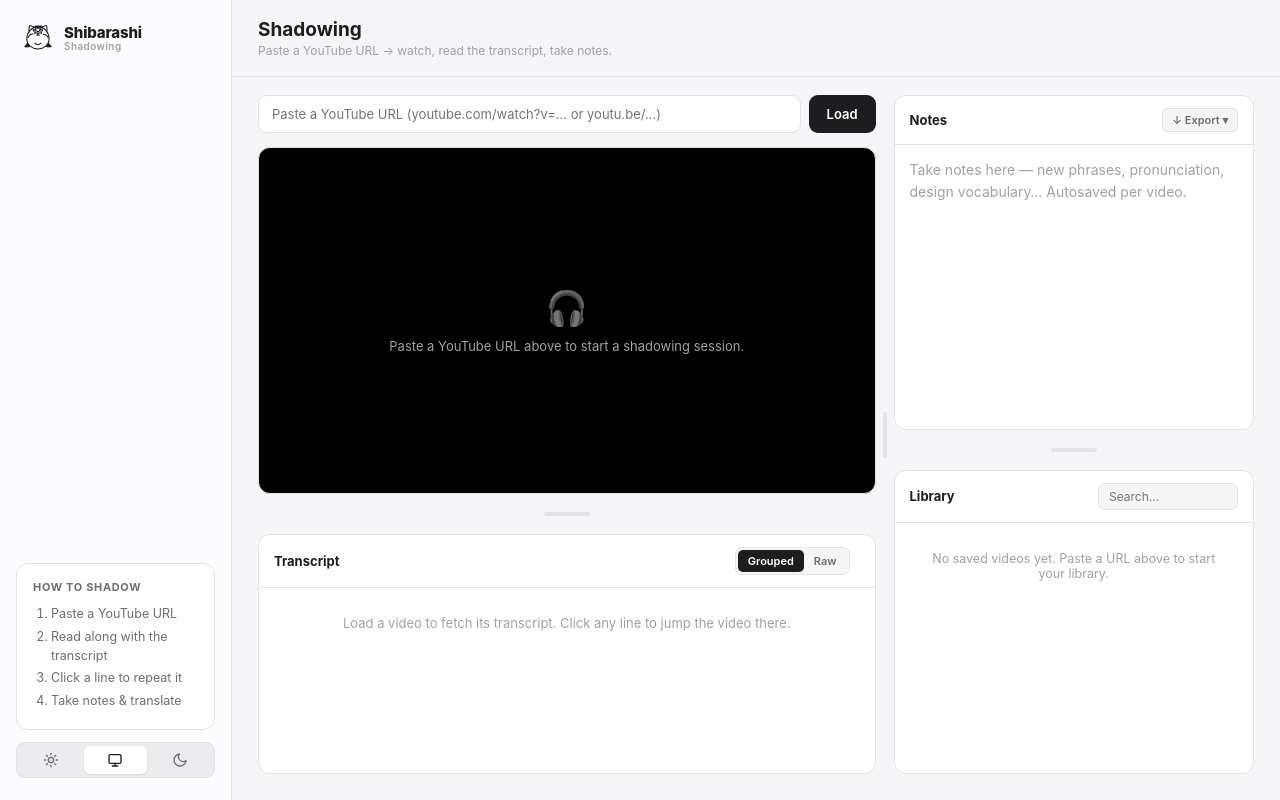
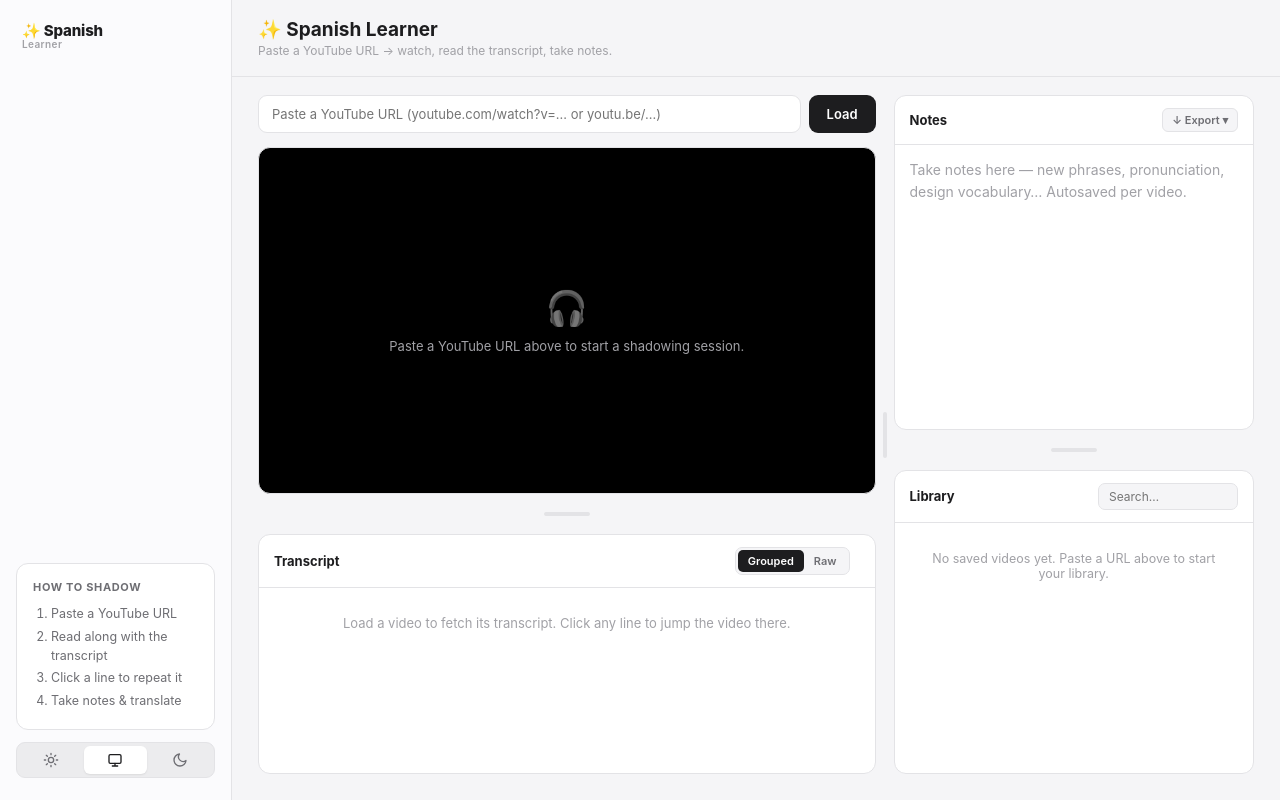
Before and after one commit to hykiko14/spanishlearner, a website: page index.html in a window 1280 px wide. Drawn offline with Linux system fonts and the light colour scheme.

Commit message:
rebrand to Spanish Learner + fix transcript

```diff
--- a/index.html
+++ b/index.html
@@ -4,7 +4,7 @@
   <meta charset="UTF-8" />
   <meta name="viewport" content="width=device-width, initial-scale=1.0" />
   <link rel="icon" type="image/svg+xml" href="favicon.svg" />
-  <title>Shibarashi — YouTube Shadowing</title>
+  <title>✨ Spanish Learner</title>
   <style>
     * { box-sizing: border-box; margin: 0; padding: 0; }
 
@@ -383,32 +383,7 @@
     <!-- SIDEBAR -->
     <aside class="sidebar">
       <div class="brand">
-        <div class="brand-mark">
-          <!-- Shiba logo — adapts to theme via currentColor -->
-          <svg viewBox="0 0 769 795" fill="none" xmlns="http://www.w3.org/2000/svg" aria-label="Shiba Inu" stroke="currentColor">
-            <path d="M345.085 320.223V322.132C345.085 331.26 352.485 338.661 361.614 338.661C370.742 338.661 378.143 331.26 378.143 322.132V305.086" stroke="currentColor" stroke-width="20.7926" stroke-linecap="round" stroke-linejoin="round"/>
-            <path d="M383.462 114.786C460.814 114.786 530.142 153.168 579.832 209.759C629.493 266.316 660.341 341.901 660.341 418.166C660.341 572.872 534.45 668.545 383.462 668.545C232.474 668.545 106.582 572.872 106.582 418.166C106.582 341.901 137.43 266.316 187.091 209.759C236.781 153.168 306.11 114.786 383.462 114.786Z" stroke="currentColor" stroke-width="26.5"/>
-            <circle cx="311.089" cy="280.002" r="19.382" fill="currentColor"/>
-            <circle cx="462.972" cy="280.002" r="19.382" fill="currentColor"/>
-            <circle cx="384.106" cy="263.828" r="30.3675" stroke="currentColor" stroke-width="26.5"/>
-            <path d="M297.671 181.982C305.548 181.982 313.484 183.05 320.151 185.161C323.419 186.196 327.163 187.724 330.588 190.063C333.91 192.332 338.827 196.738 340.292 203.301C341.757 209.863 338.807 214.269 336.498 216.537C334.117 218.876 331.056 220.405 328.251 221.44C322.526 223.552 315.067 224.62 307.19 224.62C299.313 224.62 291.377 223.552 284.71 221.44C281.442 220.405 277.698 218.876 274.273 216.537C271.055 214.34 266.34 210.136 264.717 203.91L264.569 203.301L264.445 202.692C263.288 196.465 266.126 192.261 268.363 190.063C270.744 187.724 273.805 186.196 276.61 185.161C282.335 183.05 289.794 181.982 297.671 181.982Z" stroke="currentColor" stroke-width="26.5" stroke-linejoin="round"/>
-            <path d="M464.372 181.982C456.495 181.982 448.559 183.05 441.892 185.161C438.624 186.196 434.881 187.724 431.456 190.063C428.133 192.332 423.216 196.738 421.751 203.301C420.286 209.863 423.236 214.269 425.545 216.537C427.926 218.876 430.987 220.405 433.793 221.44C439.517 223.552 446.976 224.62 454.853 224.62C462.73 224.62 470.666 223.552 477.334 221.44C480.601 220.405 484.345 218.876 487.77 216.537C490.988 214.34 495.703 210.136 497.326 203.91L497.474 203.301L497.598 202.692C498.755 196.465 495.917 192.261 493.68 190.063C491.3 187.724 488.238 186.196 485.433 185.161C479.708 183.05 472.249 181.982 464.372 181.982Z" stroke="currentColor" stroke-width="26.5" stroke-linejoin="round"/>
-            <path d="M421.837 320.223V322.132C421.837 331.26 414.436 338.661 405.308 338.661C396.179 338.661 388.779 331.26 388.779 322.132V305.086" stroke="currentColor" stroke-width="20.7926" stroke-linecap="round" stroke-linejoin="round"/>
-            <path d="M261.57 299.441C223.801 293.492 186.076 310.368 165.337 342.489L137.326 385.871" stroke="currentColor" stroke-width="26.5" stroke-linecap="round" stroke-linejoin="round"/>
-            <path d="M513.852 305.231C551.621 299.282 589.347 316.158 610.086 348.279L638.096 391.662" stroke="currentColor" stroke-width="26.5" stroke-linecap="round" stroke-linejoin="round"/>
-            <path d="M307.299 524.43C343.714 576.092 420.316 576.092 456.73 524.43" stroke="currentColor" stroke-width="26.5" stroke-linecap="round" stroke-linejoin="round"/>
-            <path d="M160.682 234.927L165.373 114.29C166.076 96.1942 184.32 84.1195 201.252 90.5428L302.438 128.928" stroke="currentColor" stroke-width="26.5"/>
-            <path d="M608.698 234.927L604.007 114.29C603.304 96.1942 585.06 84.1195 568.128 90.5428L466.942 128.928" stroke="currentColor" stroke-width="26.5"/>
-            <path d="M459.611 97.4341H338.046H316.667V158.636H341.399V136H365.373V158.636H392.96V136H421.665V158.636H459.611V97.4341Z" fill="currentColor" stroke="currentColor" stroke-width="19.4186" stroke-linecap="round" stroke-linejoin="round"/>
-            <path d="M62.9468 602.697L111.115 532.206C116.265 524.669 127.316 524.476 132.726 531.829L178.545 594.095C184.673 602.422 179.327 614.246 169.028 615.148L75.0416 623.372C63.8999 624.346 56.6368 611.931 62.9468 602.697Z" fill="currentColor" stroke="currentColor" stroke-width="19.4186" stroke-linecap="round" stroke-linejoin="round"/>
-            <path d="M705.553 602.697L657.385 532.206C652.235 524.669 641.184 524.476 635.774 531.829L589.955 594.095C583.827 602.422 589.173 614.246 599.472 615.148L693.458 623.372C704.6 624.346 711.863 611.931 705.553 602.697Z" fill="currentColor" stroke="currentColor" stroke-width="19.4186" stroke-linecap="round" stroke-linejoin="round"/>
-            <path d="M302.867 263.246L295.395 250.792" stroke="currentColor" stroke-width="19.4186" stroke-linecap="round" stroke-linejoin="round"/>
-            <path d="M456.924 263.246L449.452 250.792" stroke="currentColor" stroke-width="19.4186" stroke-linecap="round" stroke-linejoin="round"/>
-            <path d="M314.325 264.738L322.43 249.796" stroke="currentColor" stroke-width="19.4186" stroke-linecap="round" stroke-linejoin="round"/>
-            <path d="M468.382 264.738L476.487 249.796" stroke="currentColor" stroke-width="19.4186" stroke-linecap="round" stroke-linejoin="round"/>
-          </svg>
-        </div>
-        <div class="brand-name">Shibarashi<span class="sub">Shadowing</span></div>
+        <div class="brand-name">✨ Spanish<span class="sub">Learner</span></div>
       </div>
 
       <div class="sidebar-tip">
@@ -439,7 +414,7 @@
       <main class="sh-main">
         <div class="main-header">
           <div>
-            <div class="main-title">Shadowing</div>
+            <div class="main-title">✨ Spanish Learner</div>
             <div class="main-sub">Paste a YouTube URL → watch, read the transcript, take notes.</div>
           </div>
         </div>
```
Also changed, not shown: server.js (+22 -10 lines).
